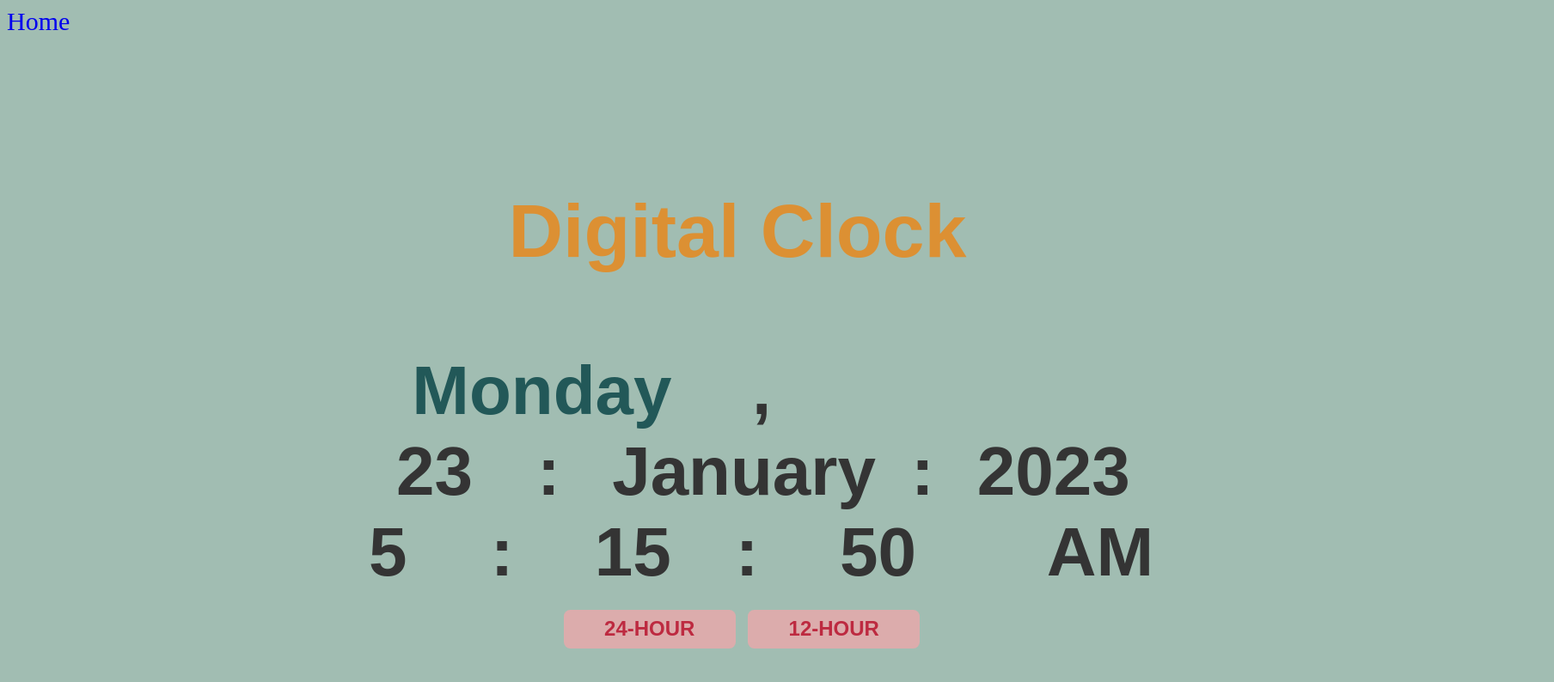
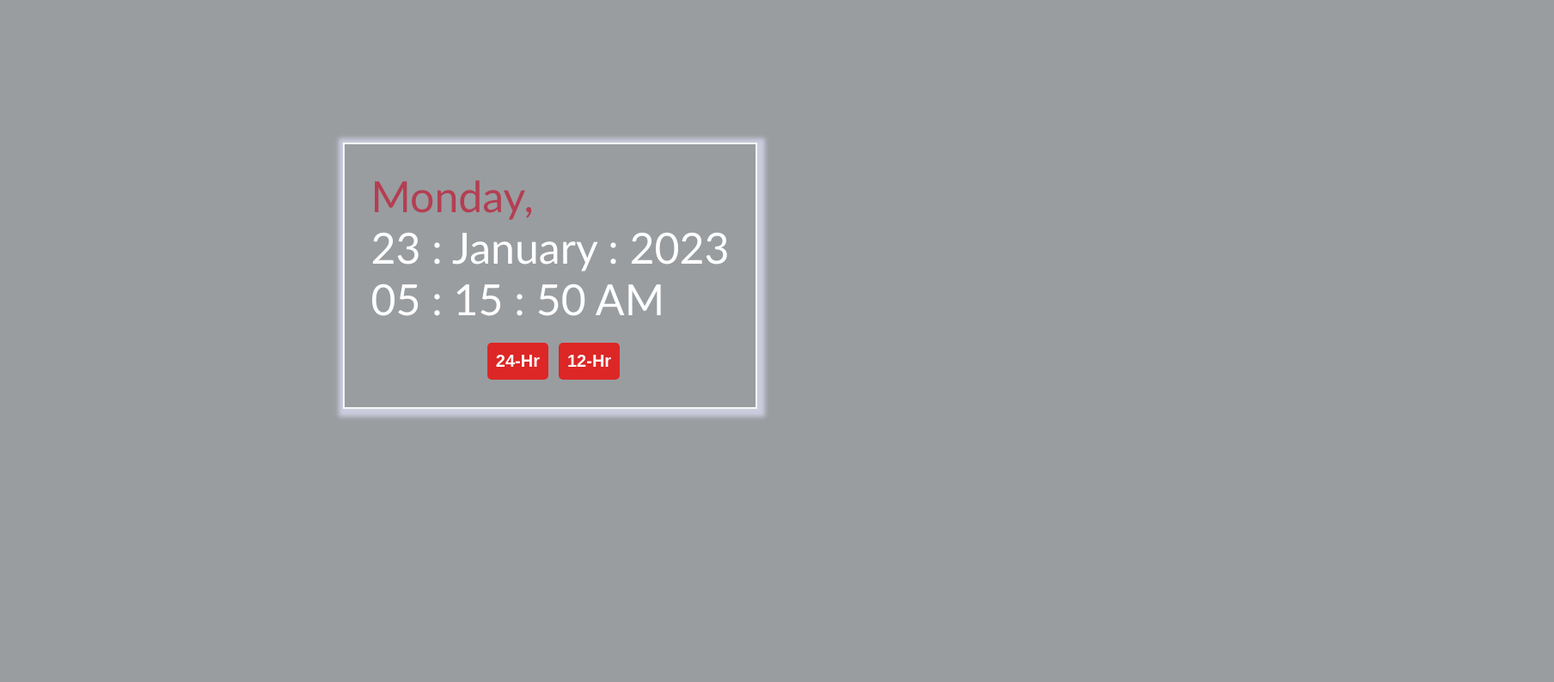
Before and after one commit to sujithsama/https-sujithsama.github.io-, a plain HTML site: page clock.html in a window 1280 px wide. Shown: the whole page at 86% size, 1808 px wide, since content can reach past the window. Drawn offline with Linux system fonts and the light colour scheme.

Commit message:
Add files via upload

```diff
--- a/clock.html
+++ b/clock.html
@@ -1,118 +1,78 @@
-
 <!DOCTYPE html>
 <html lang="en">
 <head>
     <meta charset="UTF-8">
     <meta http-equiv="X-UA-Compatible" content="IE=edge">
     <meta name="viewport" content="width=device-width, initial-scale=1.0">
-    <title> Digital clock</title>
-    <link rel="script" src="script.js">
-    <script src="script.js"></script>
+    <title>Document</title>
     <style>
+
         body{
-            background-color:white;
-            background-color:rgb(161, 189, 178);
-            width: 1800px;
-            height: 1080px;
+            background-color: rgb(153, 157, 160);
+            color: white;
+            font-family: 'Gill Sans', 'Gill Sans MT', Calibri, 'Trebuchet MS', sans-serif;
+            font-size: 20px;
+            display: flex;
+            justify-content: center;
+            align-items: center;
+            min-width: 1000px;
+            min-height: 500px;
+            max-width: 1900px;
+            max-height: 1000px;
         }
-       .nav{
-        font-size: 30px;
-        text-decoration: none;
-       }
-       .nav:hover{
-        color: blue;
-        border-bottom: 5px solid red;
-       }
-
         .flex{
             display: flex;
             flex-flow: column;
             justify-content: center;
             align-items: center;
-            font-family: Montserrat,sans-serif;
-            color: #343434;
-            font-weight: 900;
-            height: 800px;
-            width: 1700px;
-            padding-top: 0%;
-        }
-        .text{
-            font-size: 5.5rem;
-            color: rgb(220, 144, 51);
-        }
-        .field{
-            font-size: 5rem;
-            border: 0ch;
-            background-color: inherit;
-        }
-        .f{
-            margin-top: 0%;
-            padding-top: 0%;
-        }
-        .f input{
-            display: inline-block;
-            width: 250px;
-            font-family: Montserrat,sans-serif;
-    font-weight: 900;
-    color: #343434;
-    text-align: center;
-    transform: translateX(0.2cm);
-        }
-        .weekday{
-            font-size: 5rem;
-            width: 400px;
-            margin-top: 0%;
-        }
-        #dayname{
-            width: 500px;
-            color: rgb(34, 88, 88);
-        }
-        #month{
-            width: 400px;
+            border: 2px solid rgb(246, 248, 246);
+            max-height: 800px;
+            max-width: 500px;
+            font-size: 50px;
+            margin-top: 10%;
+            padding: 30px;
+            box-shadow:  rgb(204, 204, 222) 2px 2px 5px 7px;
         }
         .button{
-            height: 45px;
-            width: 200px;
-            font-size: 1.5rem;
-            font-weight: 700;
-            background-color: rgb(220, 172, 172);
-            color: #bd2a40;
-            border-radius: 0.2cm;
-            border: 0ch;
-            margin-top: 20px;
+            color: white;
+            background-color: rgb(221, 38, 38);
+            margin: 2px;
+            border-radius: 5px;
+            padding: 10px;
+            font-size: 20px;
+            font-weight: 600;
             margin-left: 10px;
+            border: 0px;
         }
         .button:hover{
-            color: white;
-            background-color: red;
+            background-color: green;
+            box-shadow: rgb(94, 86, 88) 2px 2px 2px 2px;
+            border: 0ch;
+        }
+        .day{
+            color: rgb(180, 62, 82);
         }
     </style>
 </head>
 <body>
+    <div class="flex">
         <div>
-    <a class="nav" href="index.html">Home</a>
-   </div>
-   <div class="flex">
-    <div class="text">
-        <p>Digital Clock</p>
-    </div>
-    <div class="f">
-        <input class="field weekday" id="dayname" type="text" name="dayname" ><span class="field">,</span><br>
-        <input class="field" id="day" type="text" name="day" ><span class="field">:</span>
-        <input class="field" id="month" type="text" name="month" ><span class="field">:</span>
-        <input class="field" id="year" type="text" name="year" >
-    </div>
-    <div class="f">
-        <input class="field" id="hour" type="text" name="hour" ><span class="field">:</span>
-        <input class="field" id="minute" type="text" name="minute" ><span class="field">:</span>
-        <input class="field" id="second" type="text" name="second" >
-        <input class="field" id="daytime" type="text" name="daytime" >
+            <span class="day" id="day"> </span>
+            <div>
+                <span class="date" id="date"> </span>
+                <span class="month" id="month"> </span>
+                <span class="year" id="year"> </span>
             </div>
             <div>
-        <input type="button" class="button" value="24-HOUR" onclick="tfour()">
-        <input type="button" class="button" value="12-HOUR" onclick="twhr()">
+
+                <span class="hours" id="hours"> </span>
+                <span class="minutes" id="minutes"> </span>
+                <span class="seconds" id="seconds"> </span>
+                <span class="meridian" id="meridian"></span>
             </div>
         </div>
-
+        <div><input type="button" id="button" class="button" value="24-Hr" onclick="tfour()"><input type="button" id="button" class="button" value="12-Hr" onclick="twelve()"></div>
+    </div>
+    <script src="jsscrpt.js"></script>
 </body>
 </html>
--- /dev/null
+++ b/jsscrpt.js
@@ -0,0 +1,94 @@
+const weekday=["Sunday","Monday","Tuesday","Wednesday","Thursday","Friday","Saturday"];
+const month = ["January","February","March","April","May","June","July","August","September","October","November","December"];
+var repeat=setInterval(twentyfour,1000);;
+function twentyfour(){
+  let date=new Date();
+
+let hours=0;
+let minutes=0;
+let meridian="";
+let seconds=0;
+if(date.getHours()<10){
+    hours="0"+date.getHours();
+}
+else{
+    hours=date.getHours();
+}
+if(date.getMinutes()<10){
+    minutes="0"+date.getMinutes();
+}
+else{
+    minutes=date.getMinutes();
+}
+if(date.getHours()<=12){
+    meridian="AM";
+}
+else{
+    meridian="PM";
+}
+if(date.getSeconds()<10){
+    seconds="0"+date.getSeconds();
+}
+else{
+    seconds=date.getSeconds();
+}
+document.getElementById("day").innerText=weekday[date.getDay()]+",";
+document.getElementById("date").innerText=date.getDate()+" :";
+document.getElementById("month").innerText=month[date.getMonth()]+" :";
+document.getElementById("year").innerText=date.getFullYear();
+document.getElementById("hours").innerText=hours+" :";
+document.getElementById("minutes").innerText=minutes+" :";
+document.getElementById("seconds").innerText=seconds;
+document.getElementById("meridian").innerText=meridian;
+}
+function twelvefour(){
+    let date=new Date();
+
+  let hours=0;
+  let minutes=0;
+  let meridian="";
+  let seconds=0;
+  if(date.getHours()<10){
+      hours="0"+date.getHours();
+  }
+  else{
+      hours=date.getHours();
+  }
+  if(date.getMinutes()<10){
+      minutes="0"+date.getMinutes();
+  }
+  else{
+      minutes=date.getMinutes();
+  }
+  if(date.getHours()<=12){
+      meridian="AM";
+  }
+  else{
+      meridian="PM";
+  }
+  if(date.getSeconds()<10){
+      seconds="0"+date.getSeconds();
+  }
+  else{
+      seconds=date.getSeconds();
+  }
+  if(hours>12){
+    hours=hours-12;
+  }
+  document.getElementById("day").innerText=weekday[date.getDay()]+",";
+  document.getElementById("date").innerText=date.getDate()+" :";
+  document.getElementById("month").innerText=month[date.getMonth()]+" :";
+  document.getElementById("year").innerText=date.getFullYear();
+  document.getElementById("hours").innerText=hours+" :";
+  document.getElementById("minutes").innerText=minutes+" :";
+  document.getElementById("seconds").innerText=seconds;
+  document.getElementById("meridian").innerText=meridian;
+  }
+  function tfour(){
+    clearInterval(repeat);
+    repeat=setInterval(twentyfour,1000);
+  }
+  function twelve(){
+    clearInterval(repeat);
+    repeat=setInterval(twelvefour,1000);
+  }
```
Lines whose indentation alone changed are shown as unchanged.
